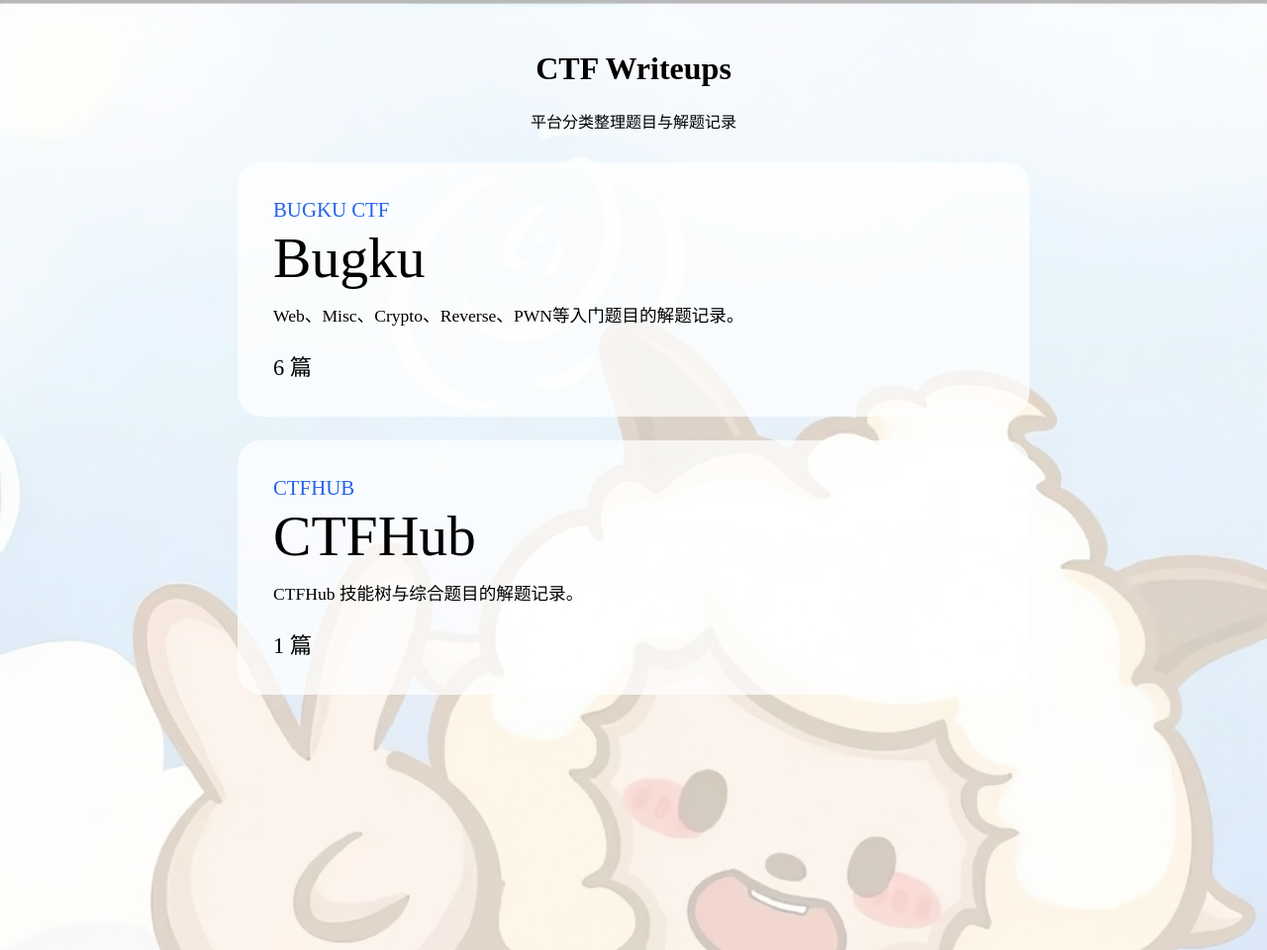
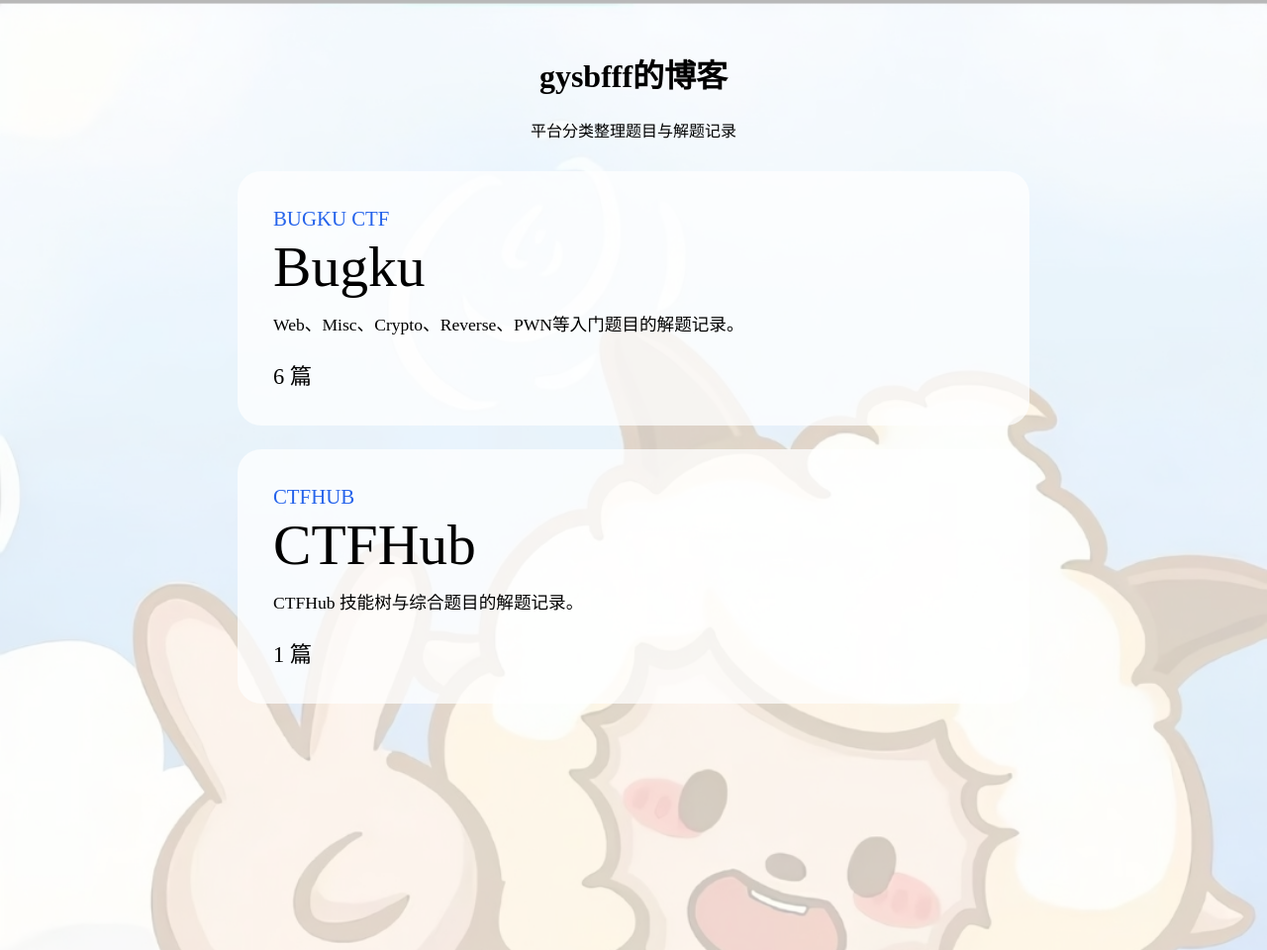
Before and after one commit to gysbfff/gysbfff.github.io, a Jekyll site: the page built from index.html, in a window 1280 px wide. Shown: the whole page at 99% size. Built offline with Jekyll 4.4.1, drawn with Linux system fonts in a browser that asks for light colours.

Commit message:
Update header title to 'gysbfff的博客'

```diff
--- a/index.html
+++ b/index.html
@@ -30,7 +30,7 @@
 <body>
 <div class="bg-mask">
     <div style="text-align:center;">
-    <h1>CTF Writeups</h1>
+    <h1>gysbfff的博客</h1>
     <p>平台分类整理题目与解题记录</p >
     </div>
 
```
